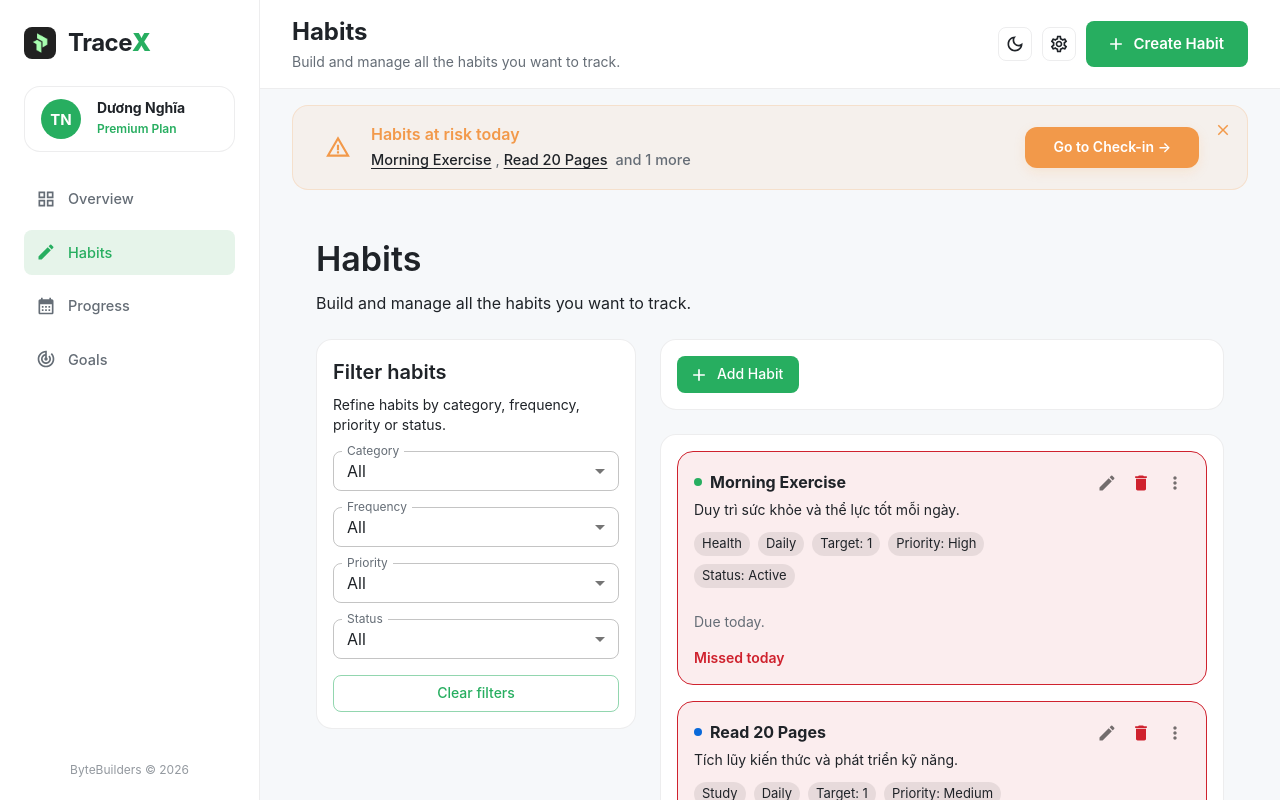
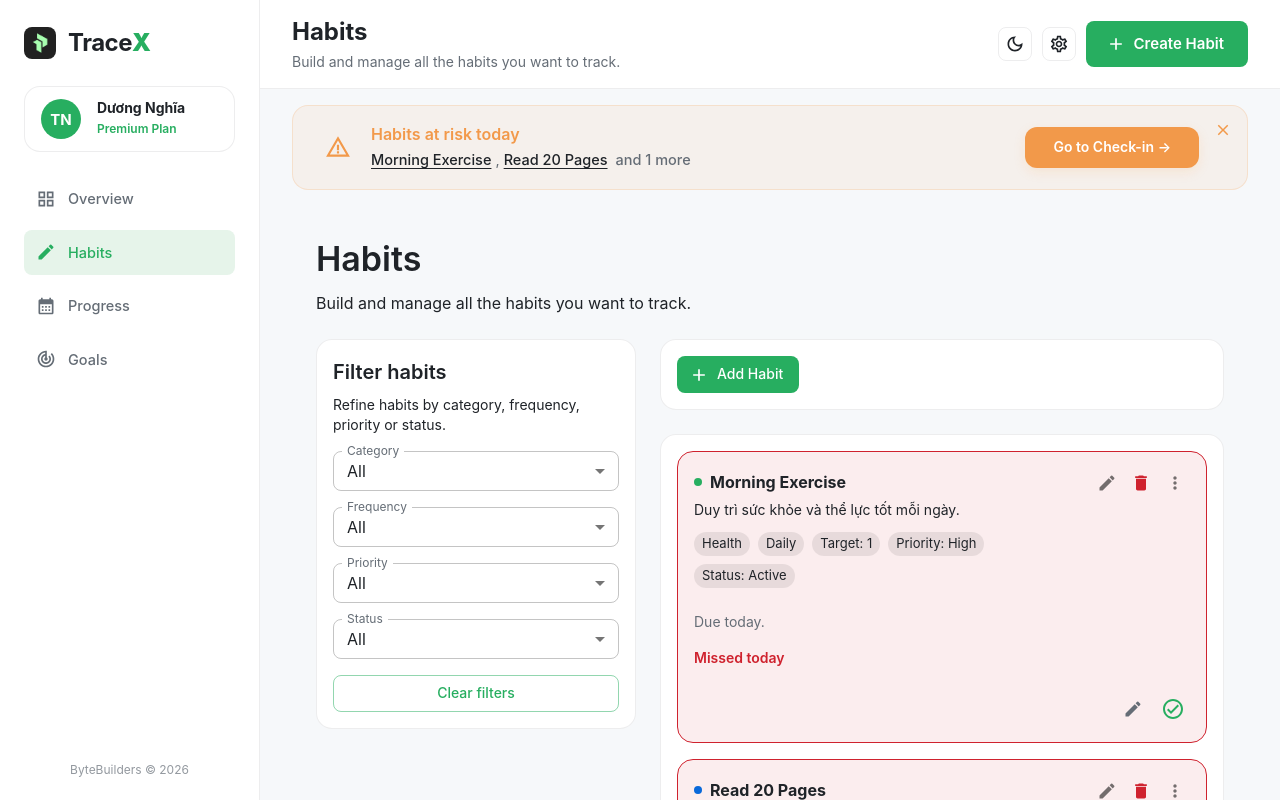
Before and after one commit to NghiaDPTWorkk/habit-hub, a React (Vite) app in the folder fe/: page /habits in a window 1280 px wide. Built offline with nearby package versions, Linux system fonts and the light colour scheme.

Commit message:
refactor(ui): HH-97 - add quick check-in checkmark and edit buttons #97

```diff
--- a/fe/src/features/habits/components/HabitCard.tsx
+++ b/fe/src/features/habits/components/HabitCard.tsx
@@ -6,6 +6,8 @@ import { Icons } from '@/components/ui/icons'
 import { Card } from '@/components/ui/Card'
 import { HabitOverflowMenu, type HabitOverflowMenuItem } from './HabitOverflowMenu'
 import { useCheckinStore } from '@/features/checkins/hooks/useCheckinStore'
+import CheckCircleIcon from '@mui/icons-material/CheckCircle'
+import CheckCircleOutlineIcon from '@mui/icons-material/CheckCircleOutlined'
 import type { Habit } from '@/types'
 
 const CATEGORY_COLORS: Record<string, string> = {
@@ -88,10 +90,6 @@ export const HabitCard: FC<HabitCardProps> = ({
   const { incrementCount, getCheckinByHabitAndDate, today } = useCheckinStore()
   const currentCheckin = getCheckinByHabitAndDate(habit.id, today) || todayCheckin
   const completedCount = currentCheckin?.completedCount ?? 0
-  if (habit.id < 0) {
-    incrementCount(habit.id, today)
-    console.log(completedCount)
-  }
   const dueToday =
     habit.frequency === 'Daily' || (habit.specificDays?.includes(new Date().getDay()) ?? false)
   const nextStatusAction =
@@ -259,6 +257,35 @@ export const HabitCard: FC<HabitCardProps> = ({
             {habit.targetPerDay} {CARD_TEXTS.today}
           </Box>
         )}
+        <Box sx={{ display: 'flex', justifyContent: 'space-between', alignItems: 'center', mt: 1 }}>
+          <Box />
+          <Box sx={{ display: 'flex', gap: 1, alignItems: 'center' }}>
+            <IconButton
+              onClick={() => onEdit(habit)}
+              aria-label="Edit habit"
+              size="small"
+              sx={{ color: 'text.secondary' }}
+            >
+              <Icons.Edit fontSize="small" />
+            </IconButton>
+            <IconButton
+              onClick={(e) => {
+                e.stopPropagation()
+                incrementCount(habit.id, today)
+              }}
+              disabled={habit.status !== 'Active'}
+              aria-label="Quick check-in"
+              size="small"
+              sx={{ color: 'success.main' }}
+            >
+              {completedCount >= habit.targetPerDay ? (
+                <CheckCircleIcon />
+              ) : (
+                <CheckCircleOutlineIcon />
+              )}
+            </IconButton>
+          </Box>
+        </Box>
       </Box>
     </Card>
   )
```
